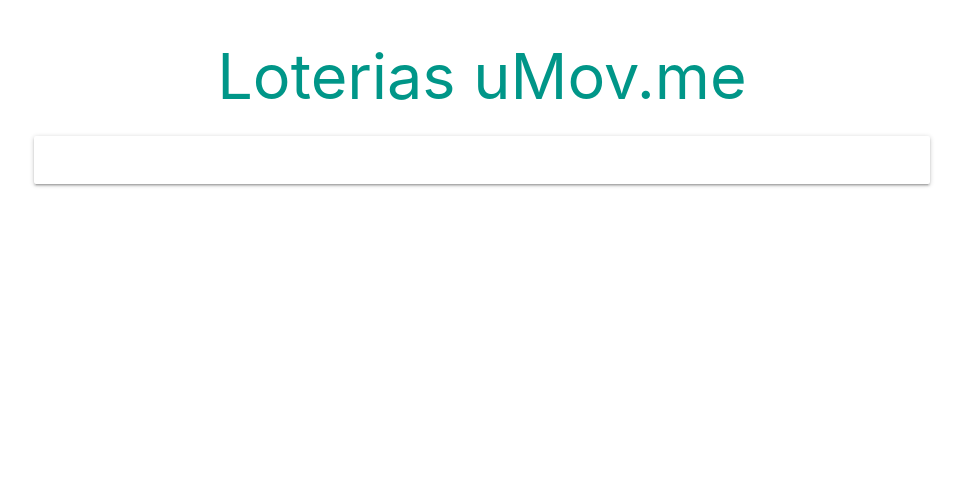
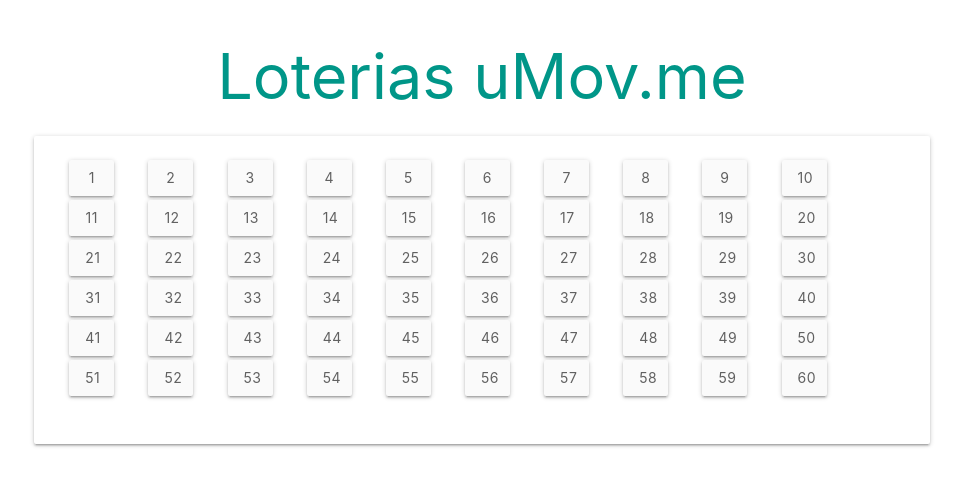
Before and after one commit to eduardomitkus/vue-lottery-card, a Vue app: page /#/ in a window 1280 px wide. Shown: the top 486 px of the page, without its empty margins (158-1121 px from the left). Built offline with nearby package versions, Linux system fonts and the light colour scheme.

Commit message:
Adicionado componentes estáticos para os botões de números da sena

```diff
--- /dev/null
+++ b/src/components/GroupNumbers.vue
@@ -0,0 +1,24 @@
+<template>
+  <div>
+      <div class="row">
+        <div v-for="number in totalNumbers" :key="number">
+          <number-button :number="number"/>
+        </div>
+
+      </div>
+  </div>
+</template>
+
+<script>
+import NumberButton from './NumberButton'
+
+export default {
+  components: { NumberButton },
+  name: 'GroupNumbers',
+  data() {
+    return {
+      totalNumbers: 60
+    }
+  }
+}
+</script>
--- /dev/null
+++ b/src/components/NumberButton.vue
@@ -0,0 +1,29 @@
+<template>
+  <div>
+    <div class="col s1">
+      <a class="left waves-effect waves-light btn size grey lighten-5 grey-text text-darken-2">{{ number }}</a>
+    </div>
+  </div>
+
+</template>
+
+<script>
+export default {
+  name: 'NumberButton',
+  props: {
+    number: Number
+  }
+}
+</script>
+
+<style scoped>
+  .size {
+    width: 45px;
+  }
+
+  .row .col.s1 {
+    width: 9.3333333333%;
+    margin-bottom: 4px;
+  }
+
+</style>
--- a/src/views/Home.vue
+++ b/src/views/Home.vue
@@ -1,15 +1,18 @@
 <template>
   <lottery-card>
+    <group-numbers />
   </lottery-card>
 </template>
 
 <script>
+import GroupNumbers from '../components/GroupNumbers.vue'
 import LotteryCard from '../components/LotteryCard'
 
 export default {
   name: 'Home',
   components: {
-    LotteryCard
+    LotteryCard,
+    GroupNumbers
   }
 }
 </script>
```
